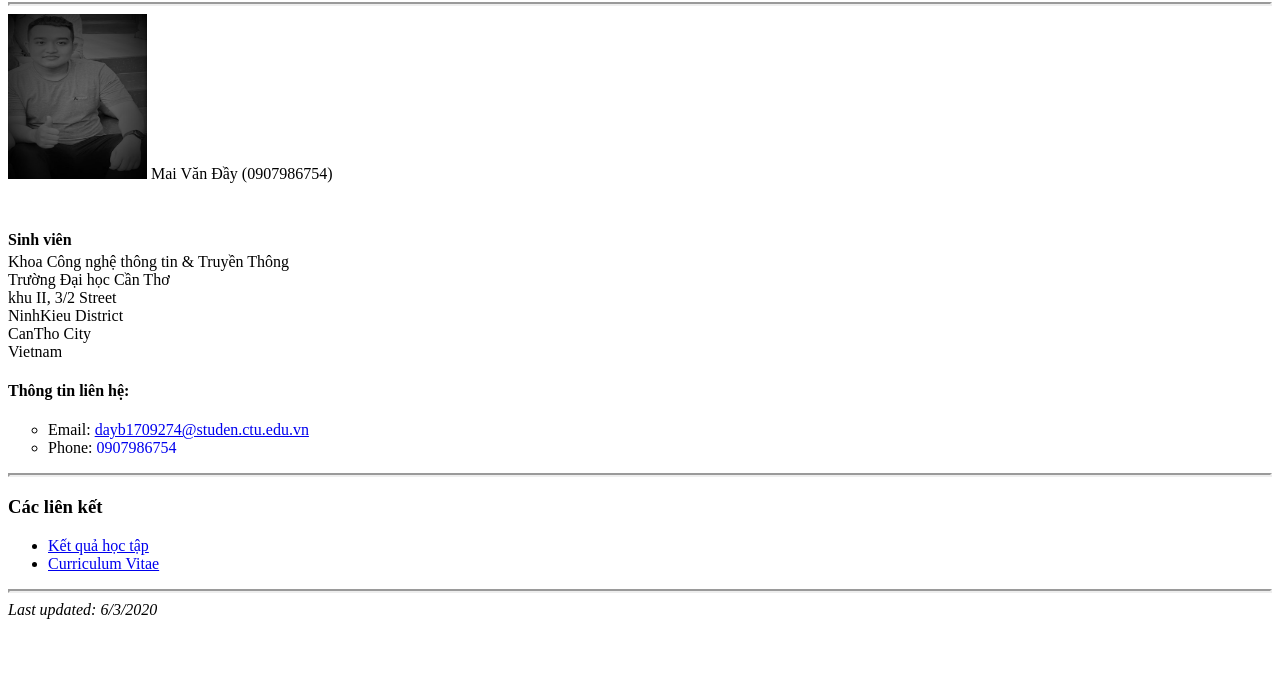
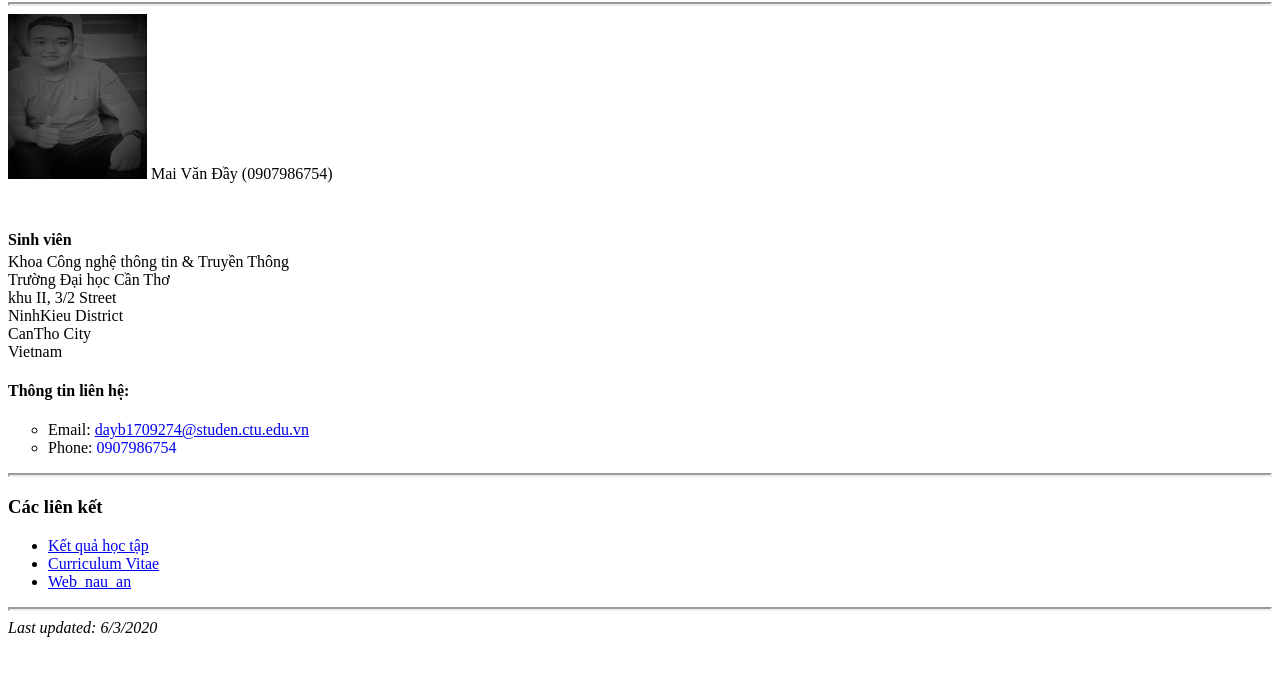
Before and after one commit to maivanday/HomeWork_LapTrinhWeb, a plain HTML site: page index.html in a window 1280 px wide. Shown: the part 78-754 px from the top of the page. Drawn offline with Linux system fonts and the light colour scheme.

Commit message:
lasts update

```diff
--- a/index.html
+++ b/index.html
@@ -36,6 +36,7 @@
             <ul>
                 <li><a href="./view/ket-qua-hoc-tap.html">Kết quả học tập</a></li>
                 <li><a href="./view/cv.html">Curriculum Vitae</a></li>
+                <li><a href="./view/Web_nau_an.html">Web_nau_an</a></li>
             </ul>
         </div>
         <hr style="border-width: 2px; color: chocolate;">
```
